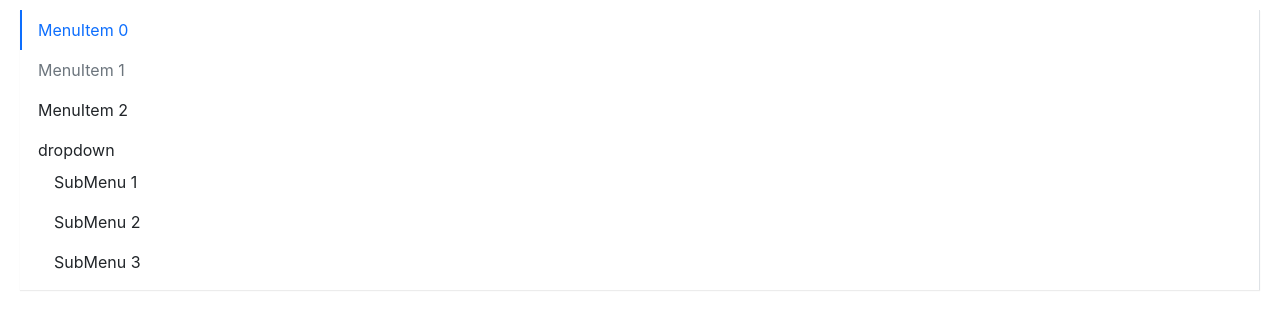
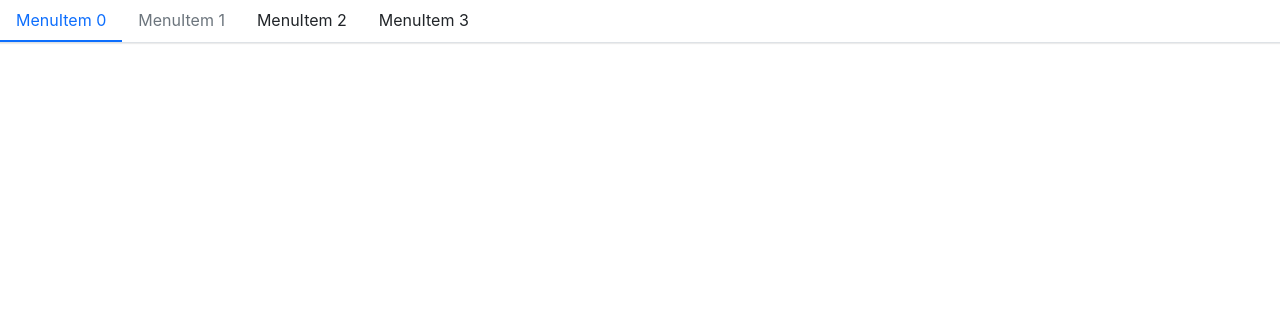
Before and after one commit to Bi8bo-xx/study-vikingship-components, a React (Create React App) app: page / in a window 1280 px wide. Shown: the top 330 px of the page. Built offline with nearby package versions, Linux system fonts and the light colour scheme.

Commit message:
test: menu 组件单元测试

```diff
--- a/src/App.tsx
+++ b/src/App.tsx
@@ -10,17 +10,17 @@ const App: FC = () => {
         <Menu
           defaultIndex="0"
           onSelect={(index) => console.log(index)}
-          mode="vertical"
-          defaultOpenSubMenus={['3']}
+          // mode="vertical"
+          defaultOpenSubMenus={['2']}
         >
           <MenuItem>MenuItem 0</MenuItem>
           <MenuItem disabled>MenuItem 1</MenuItem>
-          <MenuItem>MenuItem 2</MenuItem>
-          <SubMenu title="dropdown">
+          <SubMenu title="MenuItem 2">
+            <MenuItem>SubMenu 0</MenuItem>
             <MenuItem>SubMenu 1</MenuItem>
             <MenuItem>SubMenu 2</MenuItem>
-            <MenuItem>SubMenu 3</MenuItem>
           </SubMenu>
+          <MenuItem>MenuItem 3</MenuItem>
         </Menu>
       </div>
       <div></div>
--- /dev/null
+++ b/src/components/Menu/constants.ts
@@ -0,0 +1,7 @@
+const TEST_ID = {
+  MENU: 'menu',
+  MENUITEM: 'menuitem',
+  SUBMENU: 'submenu',
+};
+
+export { TEST_ID };
--- a/src/components/Menu/menu.tsx
+++ b/src/components/Menu/menu.tsx
@@ -58,7 +58,7 @@ const Menu: FC<MenuProps> = (props) => {
     });
   };
   return (
-    <ul className={classes} style={style} role="menu">
+    <ul className={classes} style={style} data-testid="menu">
       <MenuContext.Provider value={passedContext}>
         {renderChildren()}
       </MenuContext.Provider>
--- a/src/components/Menu/menuItem.tsx
+++ b/src/components/Menu/menuItem.tsx
@@ -16,7 +16,12 @@ const MenuItem: FC<MenuItemProps> = (props) => {
     }
   };
   return (
-    <li className={classes} style={style} onClick={handleClick} role="menuitem">
+    <li
+      className={classes}
+      style={style}
+      onClick={handleClick}
+      data-testid={`menuitem-${index}`}
+    >
       {children}
     </li>
   );
--- a/src/components/Menu/submenu.tsx
+++ b/src/components/Menu/submenu.tsx
@@ -8,6 +8,7 @@ import {
   useContext,
   useState,
 } from 'react';
+import { TEST_ID } from './constants';
 import { MenuContenxt } from './menu';
 import { MenuItemProps, SubMenuProps } from './types';
 
@@ -74,11 +75,23 @@ const SubMenu: FC<SubMenuProps> = (props) => {
       }
     });
 
-    return <ul className={subMenuClasses}>{childElement}</ul>;
+    return (
+      <ul
+        className={subMenuClasses}
+        data-testid={`${TEST_ID.SUBMENU}-${index}`}
+      >
+        {childElement}
+      </ul>
+    );
   };
 
   return (
-    <li className={classes} key={index} {...hoverEvents}>
+    <li
+      className={classes}
+      key={index}
+      {...hoverEvents}
+      data-testid={`${TEST_ID.MENUITEM}-${index}`}
+    >
       <div className="submenu-title" {...clickEvents}>
         {title}
       </div>
```
Also changed, not shown: 1 other file (tests, documents, lock files or other folders).
